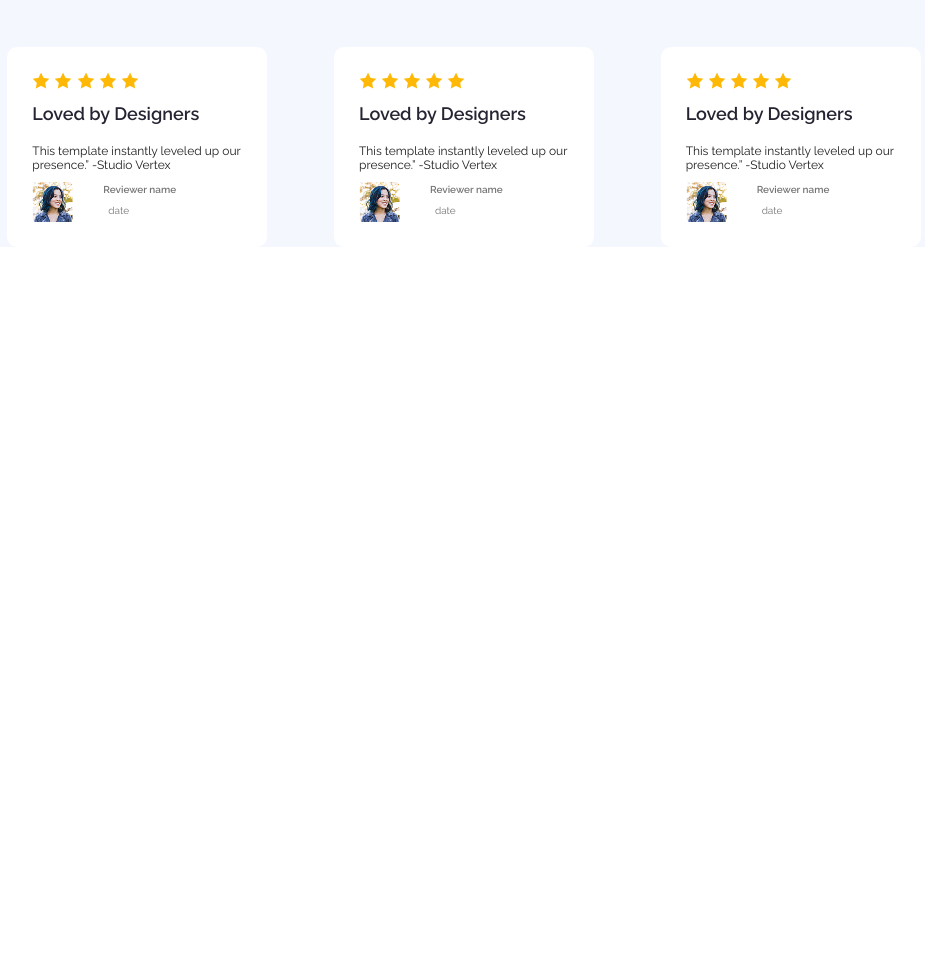
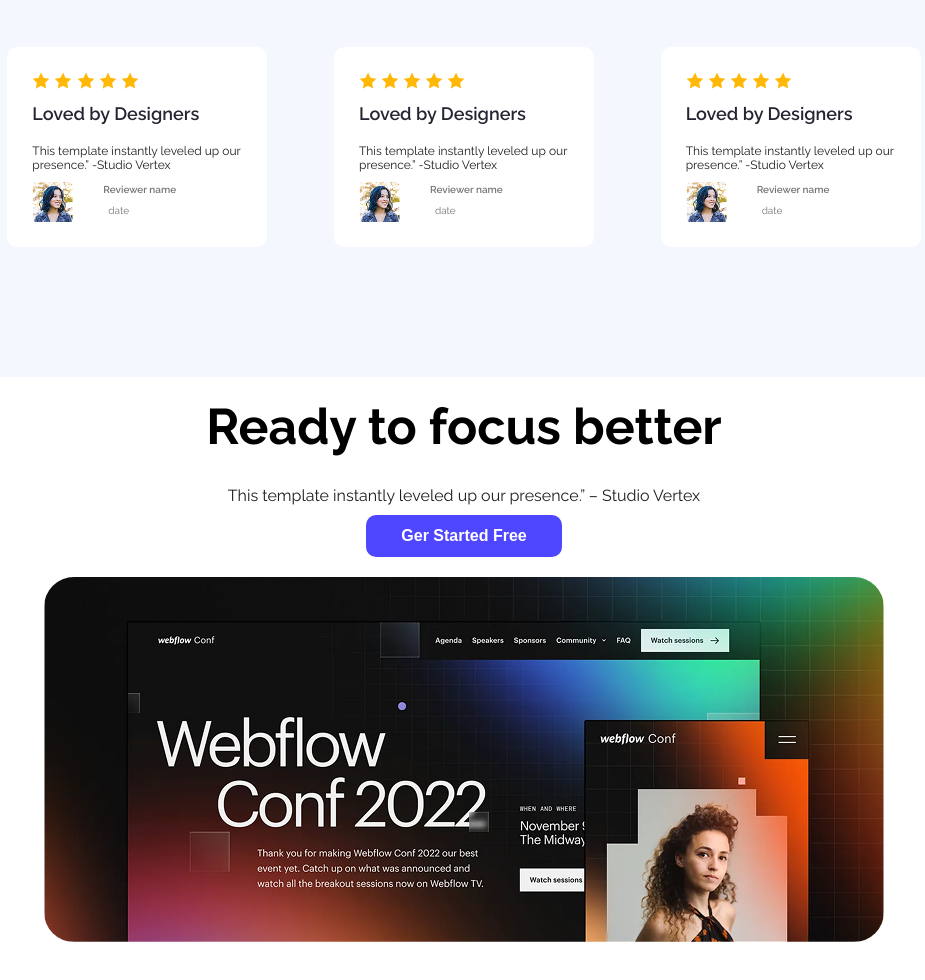
Before and after one commit to MamunReza25/ph-assainment-one, a plain HTML site: page index.html in a window 1280 px wide. Shown: the part 1600-2580 px from the top of the page, without its empty margins (176-1101 px from the left). Before the commit the page ends 1847 px from the top, so only its background shows below. Drawn offline with Linux system fonts and the light colour scheme.

Commit message:
added a focus section

```diff
--- a/index.html
+++ b/index.html
@@ -144,6 +144,18 @@
                </div>
                </div>
 
+
+               <section class="focas-container">
+
+               <div class="focus-content raleway-normal">
+                 <h2 class="focus-con-title">Ready to focus better</h2>
+                <p class="focus-con-des">This template instantly leveled up our presence.” – Studio Vertex</p>
+                <button class="primary-btn">Ger Started Free</button>
+               </div>
+                <img class="focus-img" src="./Assets/wc-big.png" alt="">
+
+               </section>
+
     </main>
 
 
--- a/styles/protfolio.css
+++ b/styles/protfolio.css
@@ -203,3 +203,32 @@ color:#252432 ;
     font-size: 10px;
     padding: 5px;
 }
+
+/* focus section start */
+
+.focas-container{
+    margin: 130px 150px;
+    text-align: center;
+    background-color: white;
+    border-radius: 10px;
+
+}
+
+.focus-con-title{
+    font-weight: 700;
+    font-size: 50px;
+    color: #000000;
+    padding: 20px;
+}
+
+.focus-con-des{
+    font-weight:400;
+    font-size: 16px;
+    color:#1E1E1E;
+    padding: 10px;
+}
+
+.focus-img{
+    padding: 20px;
+    border-radius: 50px;
+}
```
